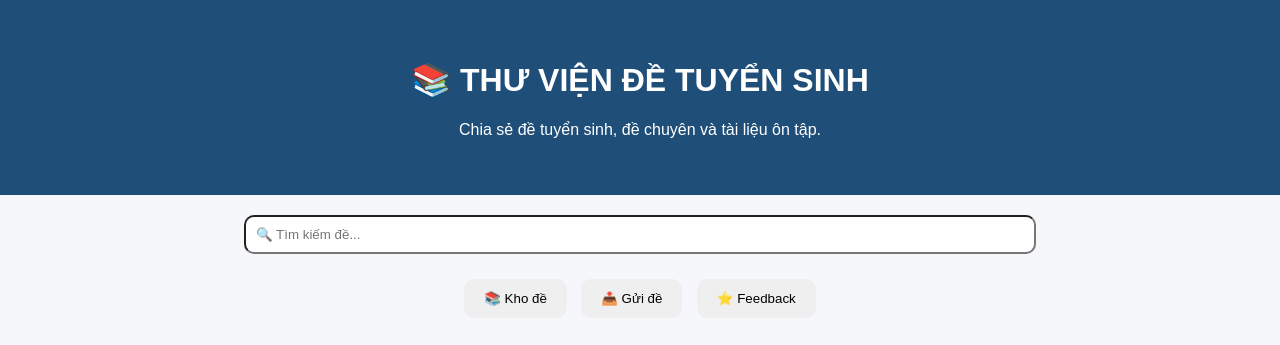
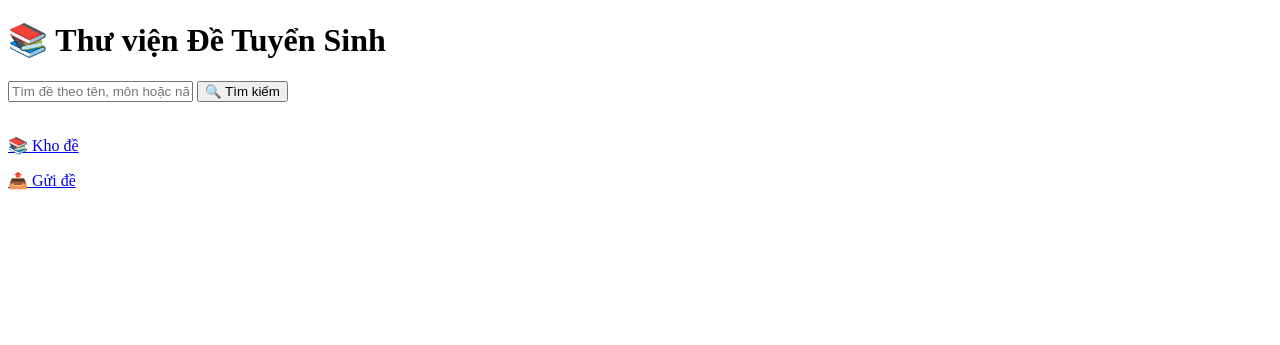
Before and after one commit to KhoiNguyen2809/flask-web, a Flask app: page / in a window 1280 px wide. Shown: the top 345 px of the page. Run offline with Flask 3, Linux system fonts and the light colour scheme.

Commit message:
Update index.html

```diff
--- a/templates/index.html
+++ b/templates/index.html
@@ -1,44 +1,35 @@
 <!DOCTYPE html>
-<html lang="vi">
+<html>
 <head>
-    <meta charset="UTF-8">
     <title>Thư viện Đề Tuyển Sinh</title>
-
-    <link rel="stylesheet"
-          href="{{ url_for('static', filename='style.css') }}">
 </head>
-
 <body>
 
-<header>
+<h1>📚 Thư viện Đề Tuyển Sinh</h1>
 
-    <h1>📚 THƯ VIỆN ĐỀ TUYỂN SINH</h1>
-
-    <p>
-        Chia sẻ đề tuyển sinh,
-        đề chuyên và tài liệu ôn tập.
-    </p>
-
-</header>
-
-<section>
+<form action="/exams" method="GET">
 
     <input
         type="text"
-        placeholder="🔍 Tìm kiếm đề..."
+        name="q"
+        placeholder="Tìm đề theo tên, môn hoặc năm..."
     >
 
-</section>
+    <button type="submit">
+        🔍 Tìm kiếm
+    </button>
 
-<section>
+</form>
 
-    <button>📚 Kho đề</button>
+<br>
 
-    <button>📤 Gửi đề</button>
+<p>
+    <a href="/exams">📚 Kho đề</a>
+</p>
 
-    <button>⭐ Feedback</button>
-
-</section>
+<p>
+    <a href="/submit_exam">📤 Gửi đề</a>
+</p>
 
 </body>
 </html>
```
